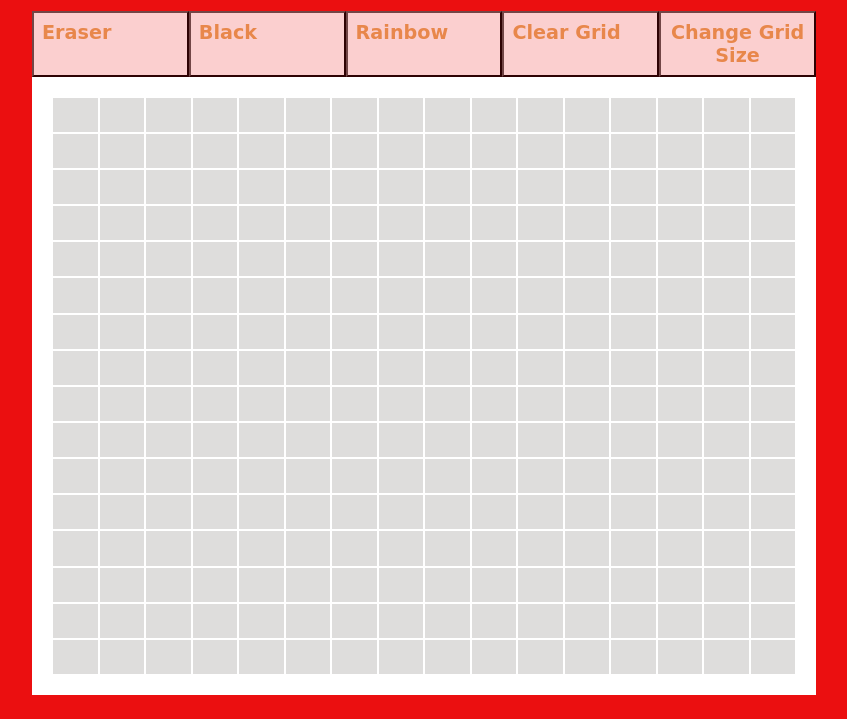
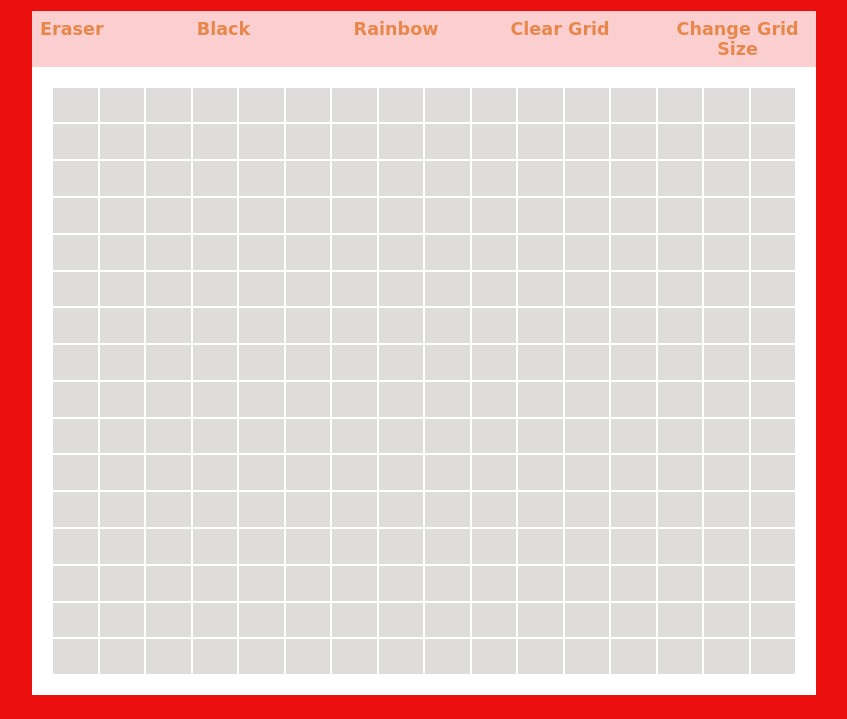
Before and after one commit to j-973/odin-etchasketch, a plain HTML site: page index.html in a window 1280 px wide. Shown: the part 97-816 px from the top of the page, without its empty margins (224-1071 px from the left). Drawn offline with Linux system fonts and the light colour scheme; a web font is replaced by a local one.

Commit message:
removed button borders and reduced button font for a slightly cleaner style

```diff
--- a/style.css
+++ b/style.css
@@ -27,7 +27,8 @@ button {
     opacity: 0.8;
     padding: 0.5rem;
     outline: none;
-    font-size: 1.2rem;
+    border: none;
+    font-size: 1.1rem;
     color: rgba(232, 166, 90, 1.0);
     background-color: rgba(255, 255, 255, 1.0);
 }
```
